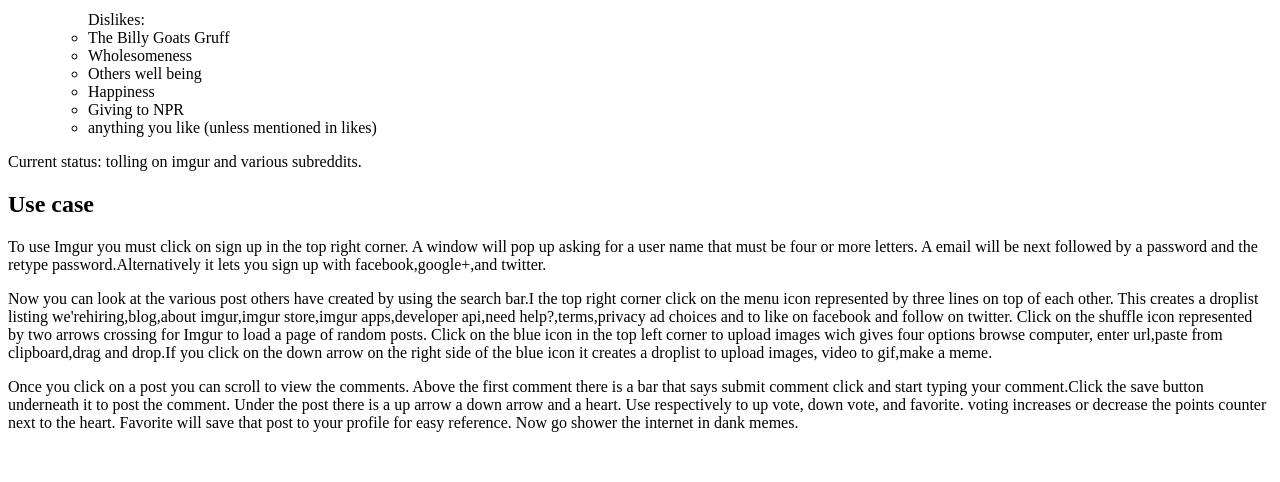
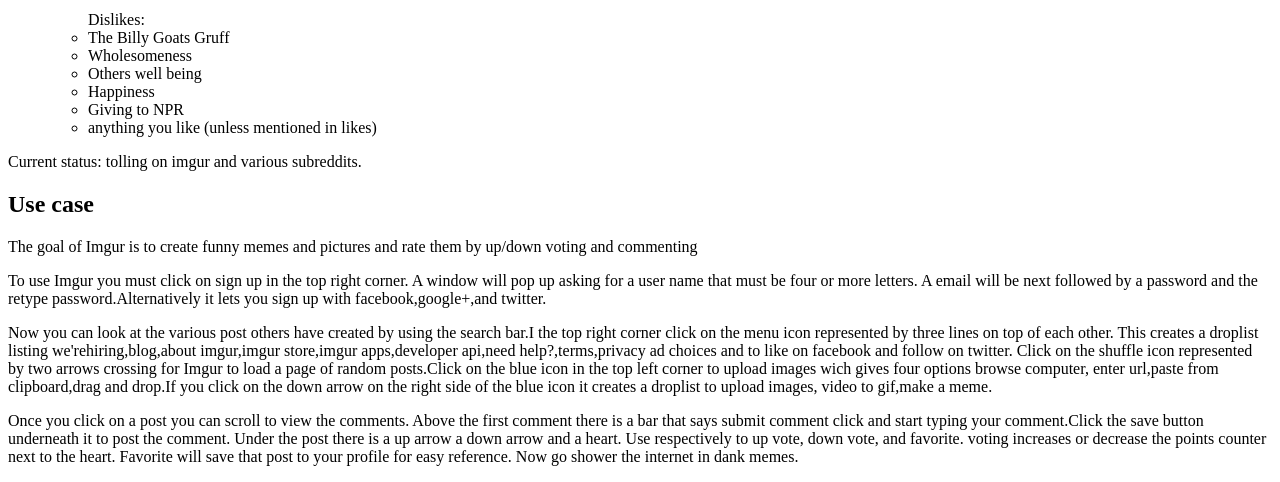
Before and after one commit to Cuneo/imgur, a PHP site: page /imgur.php in a window 1280 px wide. Shown: the part 481-963 px from the top of the page. Before the commit the page ends 913 px from the top, so only its background shows below. Run offline with PHP 8.4, Linux system fonts and the light colour scheme.

Commit message:
edited use case

```diff
--- a/imgur.php
+++ b/imgur.php
@@ -40,10 +40,10 @@
 		<p>Current status: tolling on imgur and various subreddits.</p>
 		<h2>Use case</h2>
 
-
-
-		<p>To use Imgur you must click on sign up in the top right corner. A window will pop up asking for a user name that must be four or more letters. A email will be next followed by a password and the retype password.Alternatively it lets you sign up with facebook,google+,and twitter.</p></p>Now you can look at the various post others have created by  using the search bar.I the top right corner click on the menu icon represented by three lines on top of each other. This creates a droplist listing we'rehiring,blog,about imgur,imgur store,imgur apps,developer api,need help?,terms,privacy ad choices and to like on facebook and follow on twitter. Click  on the shuffle icon represented by two arrows crossing for Imgur to load a page of random posts.
-			Click on the blue icon in the top left corner to upload images wich gives four options browse computer, enter url,paste from clipboard,drag and drop.If you click on the down arrow on the right side of the blue icon it creates a droplist to upload images, video to gif,make a meme.</p> <p> Once you click on a post you can scroll to view the comments. Above the first comment there is a bar that says submit comment click and start typing your comment.Click the save button underneath it to post the comment. Under the post there is a up arrow a down arrow and a heart. Use respectively to up vote, down vote, and favorite. voting increases or decrease the points counter next to the heart. Favorite will save that post to your profile for easy reference. Now go shower the internet in dank memes. </p>
+		<p> The goal of Imgur is to create funny memes and pictures and rate them by up/down voting and commenting</p>
+		<p>To use Imgur you must click on sign up in the top right corner. A window will pop up asking for a user name that must be four or more letters. A email will be next followed by a password and the retype password.Alternatively it lets you sign up with facebook,google+,and twitter.</p>
+		</p>Now you can look at the various post others have created by  using the search bar.I the top right corner click on the menu icon represented by three lines on top of each other. This creates a droplist listing we'rehiring,blog,about imgur,imgur store,imgur apps,developer api,need help?,terms,privacy ad choices and to like on facebook and follow on twitter. Click  on the shuffle icon represented by two arrows crossing for Imgur to load a page of random posts.Click on the blue icon in the top left corner to upload images wich gives four options browse computer, enter url,paste from clipboard,drag and drop.If you click on the down arrow on the right side of the blue icon it creates a droplist to upload images, video to gif,make a meme.</p>
+		<p> Once you click on a post you can scroll to view the comments. Above the first comment there is a bar that says submit comment click and start typing your comment.Click the save button underneath it to post the comment. Under the post there is a up arrow a down arrow and a heart. Use respectively to up vote, down vote, and favorite. voting increases or decrease the points counter next to the heart. Favorite will save that post to your profile for easy reference. Now go shower the internet in dank memes. </p>
 	</body>
 
 </html>
```
